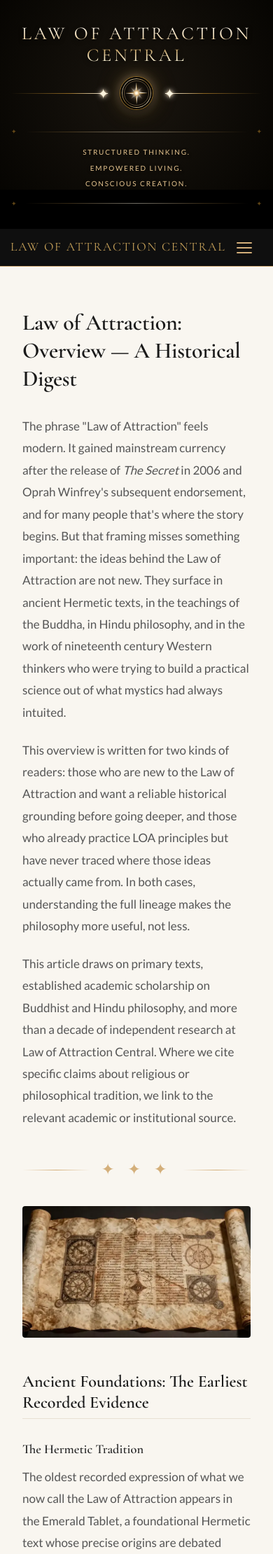
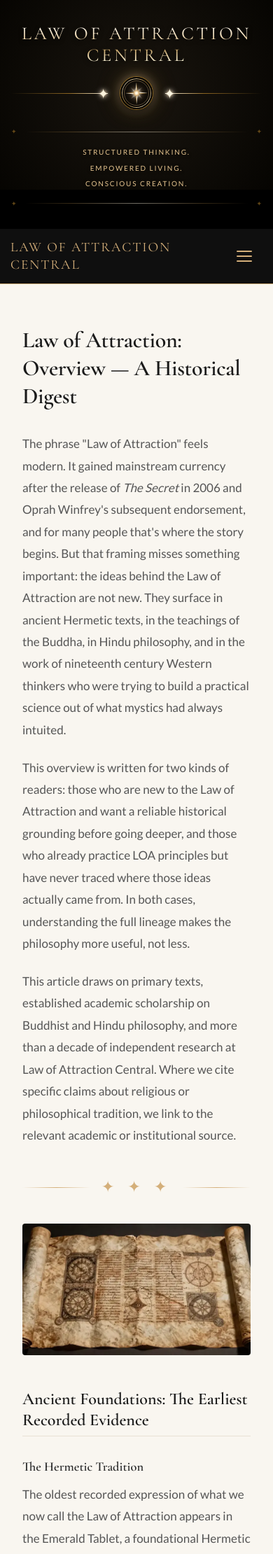
Before and after one commit to LOAC-Central/loacentral, a Jekyll site: the page built from index.html, in a window 390 px wide. Shown: the top 2220 px of the page at 70% size. Built offline with Jekyll 4.4.1, drawn with Linux system fonts in a browser that asks for light colours.

Commit message:
Update header.html

```diff
--- a/_includes/header.html
+++ b/_includes/header.html
@@ -542,34 +542,25 @@
   </ul>
 
 </nav>
+<!-- Global Mobile Header Fix -->
 <style>
-@media (max-width: 600px) {
-    /* 1. Ensure the nav container stays locked to the screen width with no spillover */
+@media (max-width: 768px) {
+    /* Prevent the container from collapsing or clipping horizontally */
     .nav-inner {
         display: block !important;
-        position: relative !important;
         width: 100% !important;
-        padding: 15px 60px 15px 15px !important; /* Huge 60px safety gap on the right */
+        max-width: 100% !important;
+        padding-right: 60px !important; /* Creates a strict safety zone for the hamburger */
         box-sizing: border-box !important;
     }
 
-    /* 2. Allow the brand text to wrap elegantly onto two clean lines without breaking out */
+    /* Keep text beautifully aligned left, fluidly sized, and safe from overlapping */
     .nav-brand {
         display: block !important;
         text-align: left !important;
-        white-space: normal !important; /* Allows natural wrapping */
-        font-size: 1.1rem !important;
+        font-size: 1.2rem !important; /* Perfect balance for mobile and small tablets */
+        white-space: normal !important; /* Fluidly wraps to 2 neat lines ONLY if screen gets micro-small */
         line-height: 1.3 !important;
-        color: #c5a059 !important; /* Keeps your premium brand gold */
-    }
-
-    /* 3. Absolute position the hamburger cleanly inside that right safety padding pocket */
-    .nav-toggle-label {
-        position: absolute !important;
-        right: 15px !important;
-        top: 50% !important;
-        transform: translateY(-50%) !important; /* Centers it vertically perfectly */
-        margin: 0 !important;
     }
 }
 </style>
```
